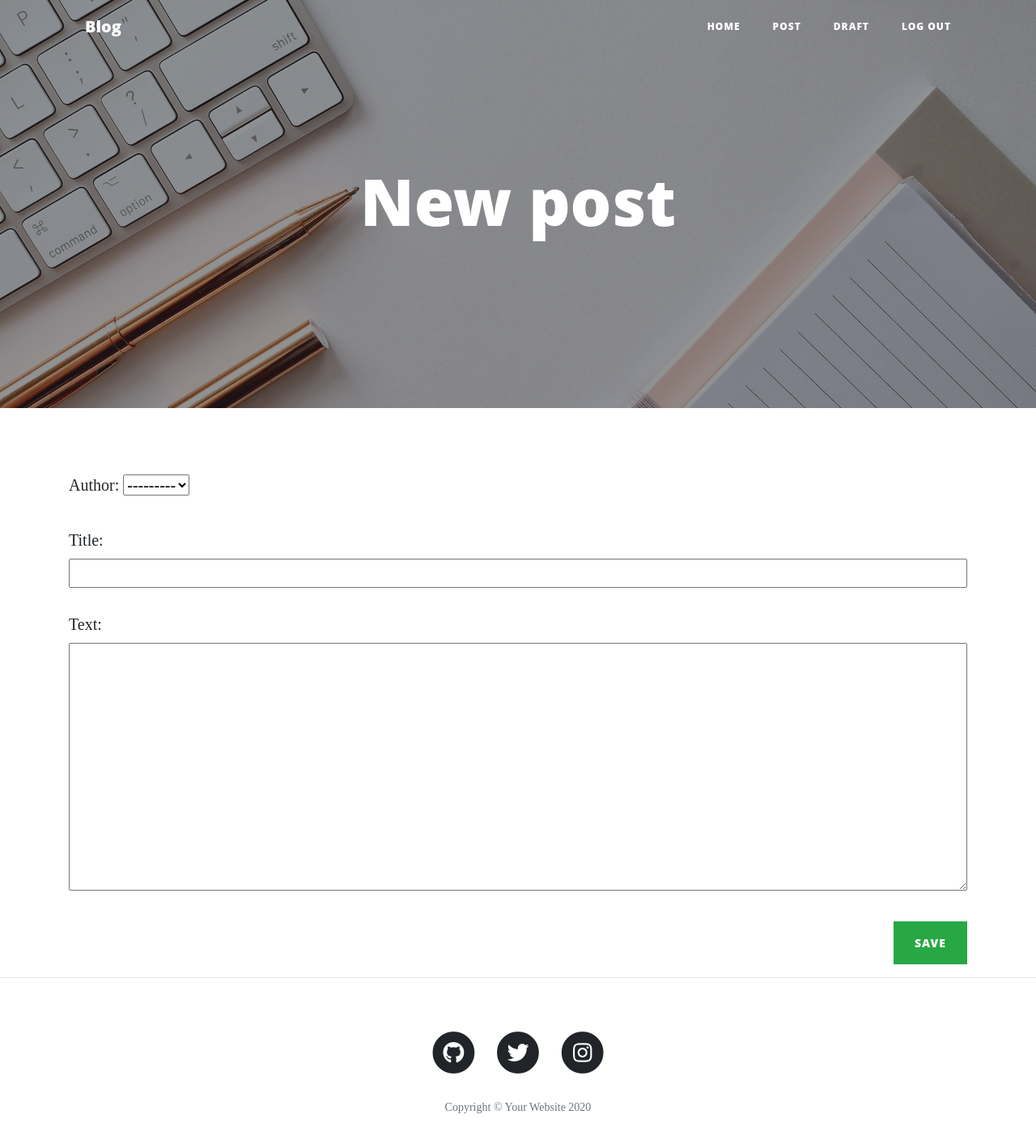
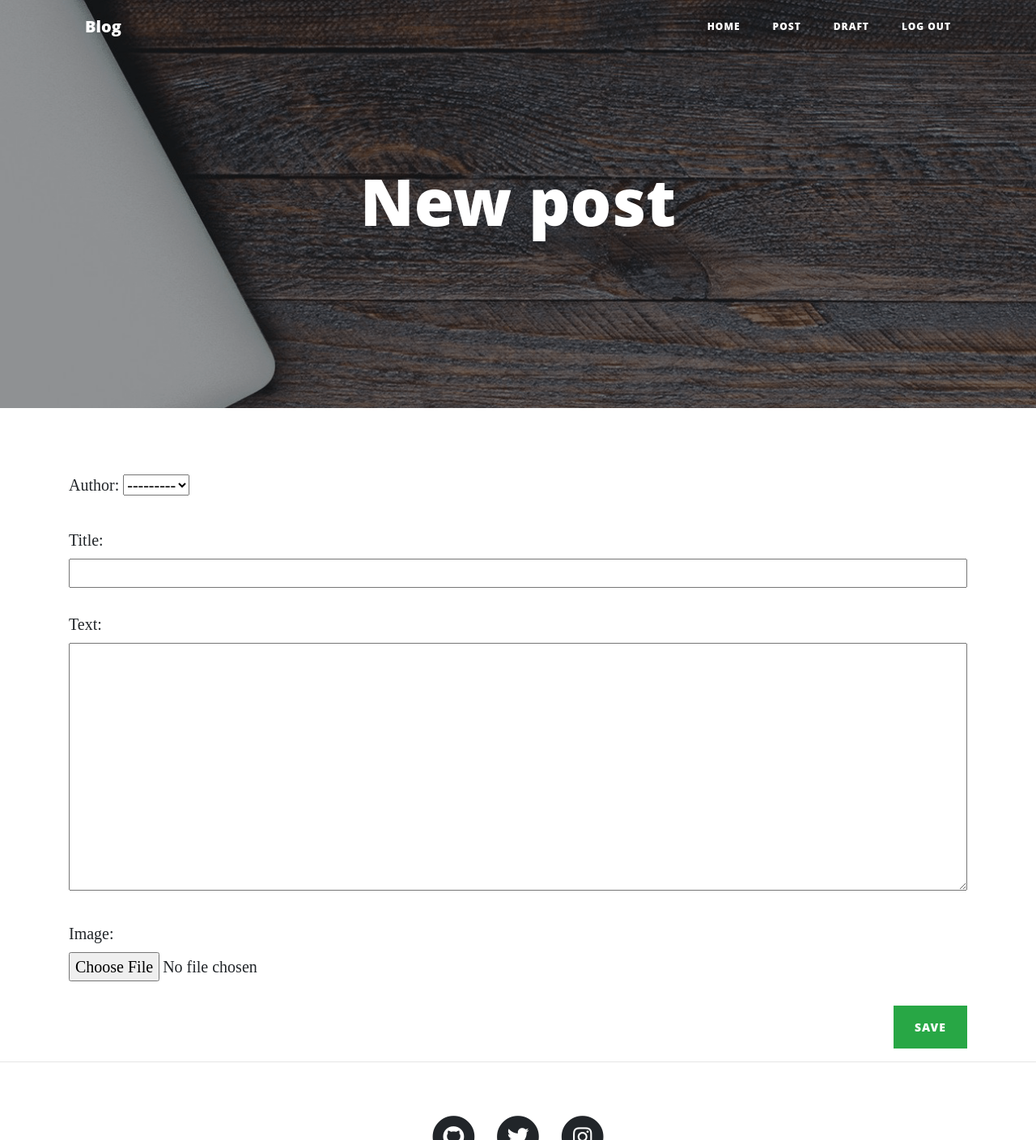
Before and after one commit to tomizawa0214/django-blog, a Django app: page /post/new/ in a window 1280 px wide. Shown: the top 1408 px of the page at 81% size. Before the commit the page ends 1375 px from the top, so only its background shows below. Run offline with Django 3.2, Linux system fonts and the light colour scheme; the visitor is signed in with stand-in values (Sample User, id 1); data comes from the database, SQL or seed files in the repository; some libraries are stand-ins or nearby versions.

Commit message:
ヘッダー画像追加

```diff
--- a/blog/forms.py
+++ b/blog/forms.py
@@ -4,7 +4,7 @@ from .models import Post, Comment
 class PostForm(forms.ModelForm):
     class Meta:
         model = Post
-        fields = ('author', 'title', 'text')
+        fields = ('author', 'title', 'text', 'image')
 
 class CommentForm(forms.ModelForm):
     class Meta:
--- a/blog/models.py
+++ b/blog/models.py
@@ -5,6 +5,7 @@ from django.urls import reverse
 
 class Post(models.Model):
     author = models.ForeignKey(settings.AUTH_USER_MODEL, on_delete=models.CASCADE)
+    image = models.ImageField(upload_to='images', blank=True, null=True)
     title = models.CharField(max_length=200)
     text = models.TextField()
     created_date = models.DateTimeField(default=timezone.now)
--- a/blog/templates/blog/post_form.html
+++ b/blog/templates/blog/post_form.html
@@ -8,7 +8,7 @@
 
 {% block content %}
 <div class="col-12">
-  <form method="POST" class="post-form">
+  <form method="POST" class="post-form" enctype="multipart/form-data">
     {% csrf_token %}
     {{ form.as_p }}
     <div class="text-right">
--- a/mysite/urls.py
+++ b/mysite/urls.py
@@ -15,9 +15,13 @@ Including another URLconf
 """
 from django.contrib import admin
 from django.urls import path, include
+from django.conf.urls.static import static
+from django.conf import settings
 
 urlpatterns = [
     path('admin/', admin.site.urls),
     path('', include('blog.urls')),
     path('accounts/', include('allauth.urls')),
 ]
+
+urlpatterns += static(settings.IMAGE_URL, document_root=settings.IMAGE_ROOT)
```
Also changed, not shown: blog/templates/blog/post_detail.html (+9 -0 lines), mysite/settings.py (+13 -0 lines), blog/migrations/0003_post_image.py (added), blog/static/img/title.png.
